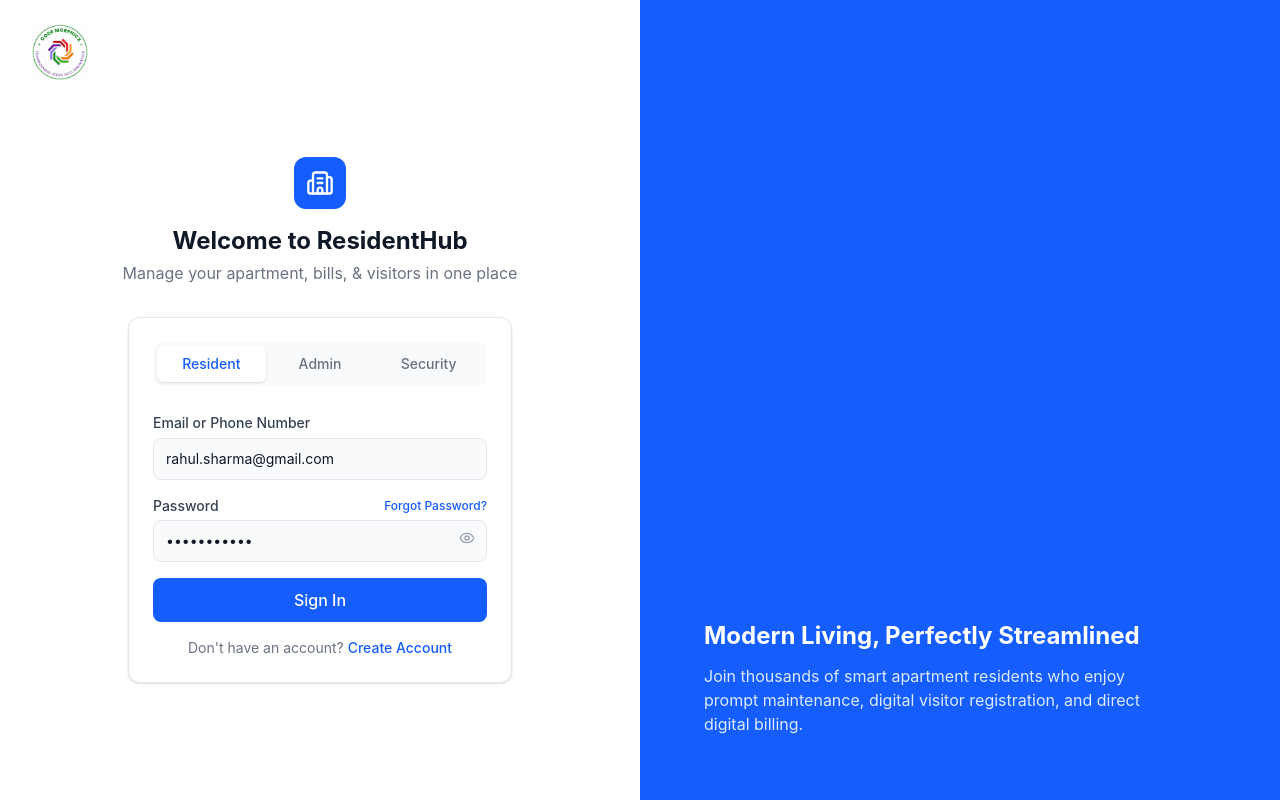
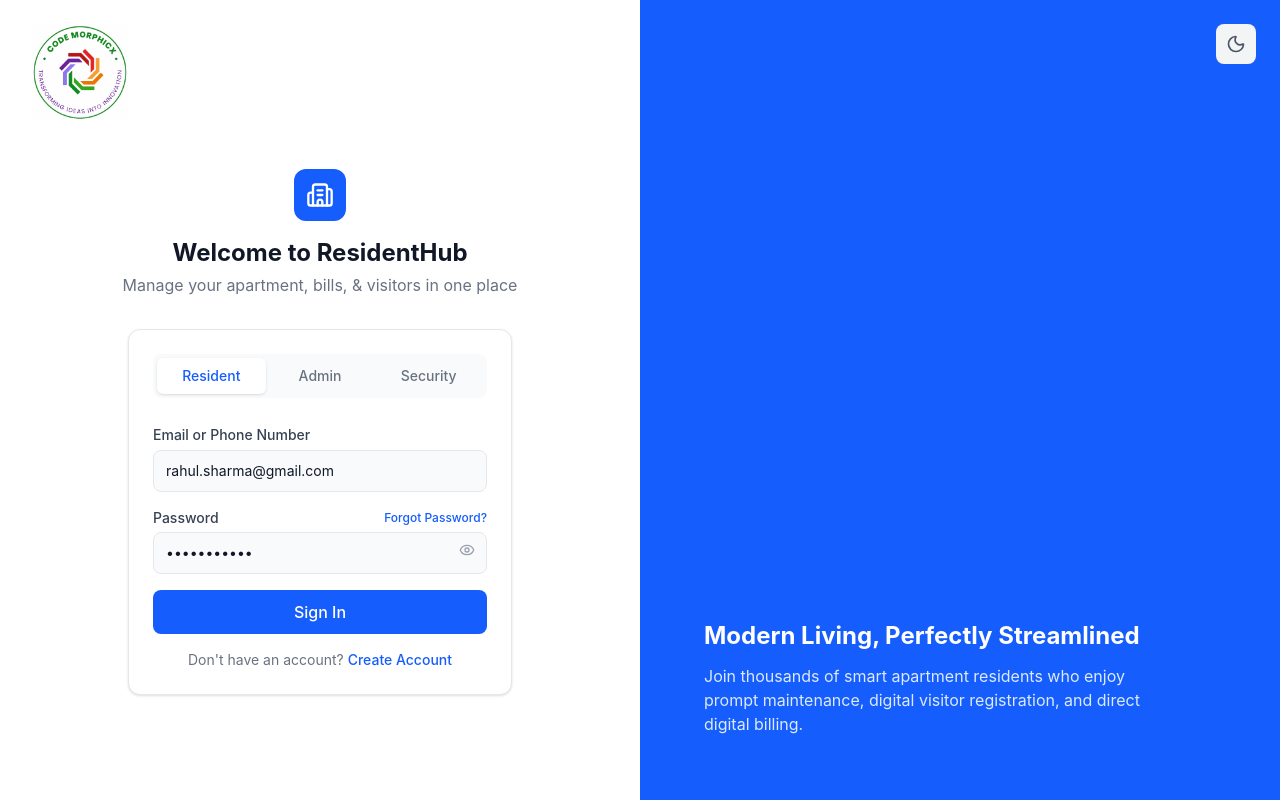
Before and after one commit to nandanshivanna10-tech/residenthub-portal, a React (Vite) app: page / in a window 1280 px wide. Built offline with nearby package versions, Linux system fonts and the light colour scheme.

Commit message:
Increase logo size and add dark mode toggle to Login page

```diff
--- a/src/components/layout/Sidebar.jsx
+++ b/src/components/layout/Sidebar.jsx
@@ -22,7 +22,7 @@ export default function Sidebar() {
   return (
     <aside className="w-60 bg-white dark:bg-gray-900 border-r border-gray-200 dark:border-gray-700 flex flex-col h-screen sticky top-0 transition-colors">
       <div className="flex items-center gap-2 px-5 pt-5 pb-2">
-        <img src={logo} alt="Code Morphicx" className="w-10 h-10 object-contain" />
+        <img src={logo} alt="Code Morphicx" className="w-16 h-16 object-contain" />
       </div>
 
       <div className="flex items-center gap-2 px-5 pb-5">
--- a/src/pages/Login.jsx
+++ b/src/pages/Login.jsx
@@ -1,11 +1,13 @@
 import { useState } from "react";
 import { useNavigate } from "react-router-dom";
-import { Building2, Eye, EyeOff } from "lucide-react";
+import { Building2, Eye, EyeOff, Sun, Moon } from "lucide-react";
 import logo from "../assets/logo.jpeg";
+import { useTheme } from "../context/ThemeContext";
 
 export default function Login() {
   const [role, setRole] = useState("Resident");
   const [showPassword, setShowPassword] = useState(false);
+  const { darkMode, toggleTheme } = useTheme();
   const navigate = useNavigate();
 
   const handleSubmit = (e) => {
@@ -14,11 +16,19 @@ export default function Login() {
   };
 
   return (
-    <div className="flex min-h-screen bg-white dark:bg-gray-950 transition-colors">
+    <div className="flex min-h-screen bg-white dark:bg-gray-950 transition-colors relative">
+      <button
+        onClick={toggleTheme}
+        className="absolute top-6 right-6 z-10 p-2.5 rounded-lg bg-gray-100 dark:bg-gray-800 hover:bg-gray-200 dark:hover:bg-gray-700 text-gray-600 dark:text-gray-300 transition"
+        title="Toggle dark mode"
+      >
+        {darkMode ? <Sun size={20} /> : <Moon size={20} />}
+      </button>
+
       <div className="w-full md:w-1/2 flex flex-col px-8 pt-6">
-        <img src={logo} alt="Code Morphicx" className="w-14 h-14 object-contain mb-4" />
+        <img src={logo} alt="Code Morphicx" className="w-24 h-24 object-contain mb-2" />
 
-        <div className="flex-1 flex flex-col items-center justify-center -mt-14">
+        <div className="flex-1 flex flex-col items-center justify-center -mt-16">
           <div className="bg-blue-600 text-white rounded-xl p-3 mb-4">
             <Building2 size={28} />
           </div>
```
